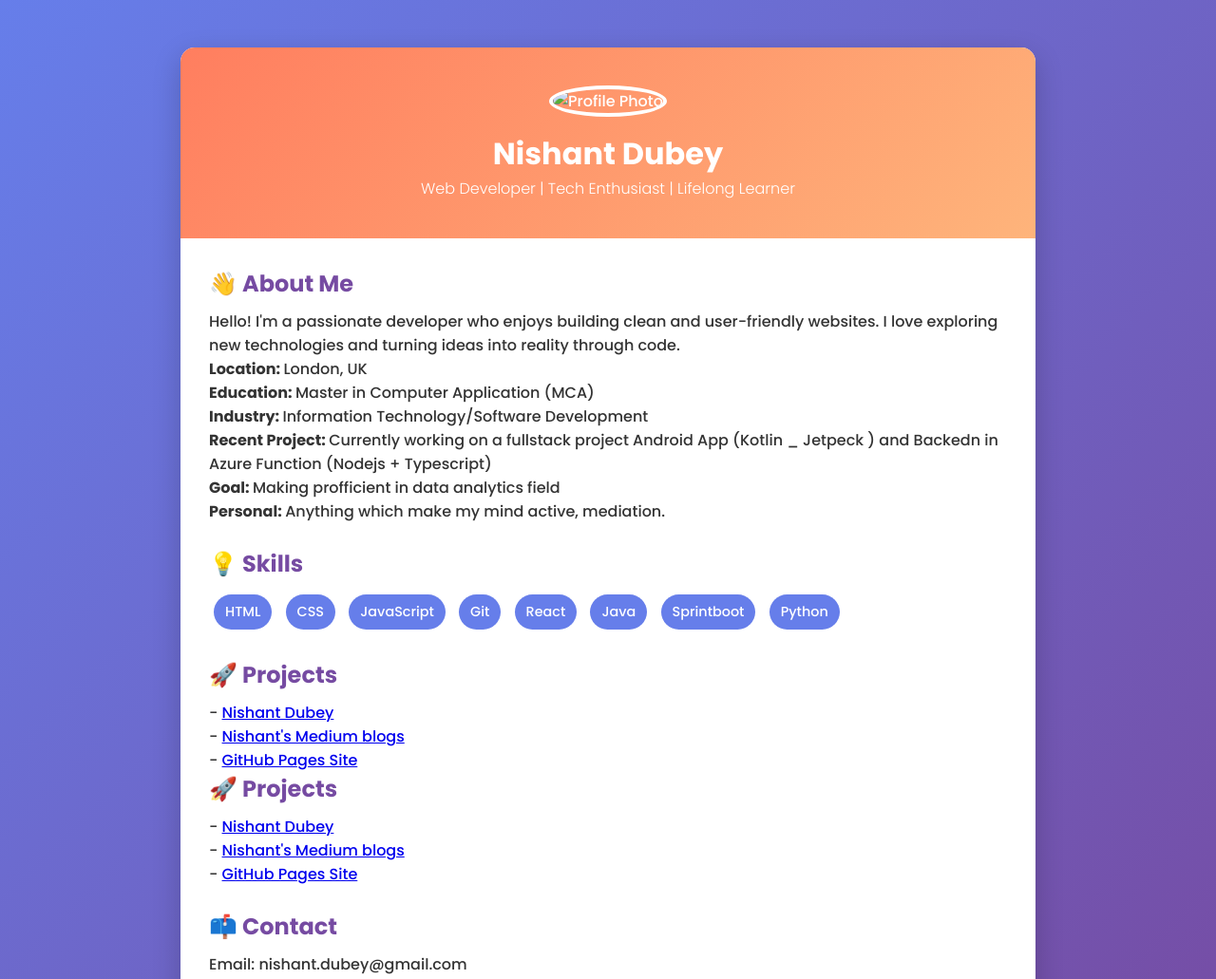
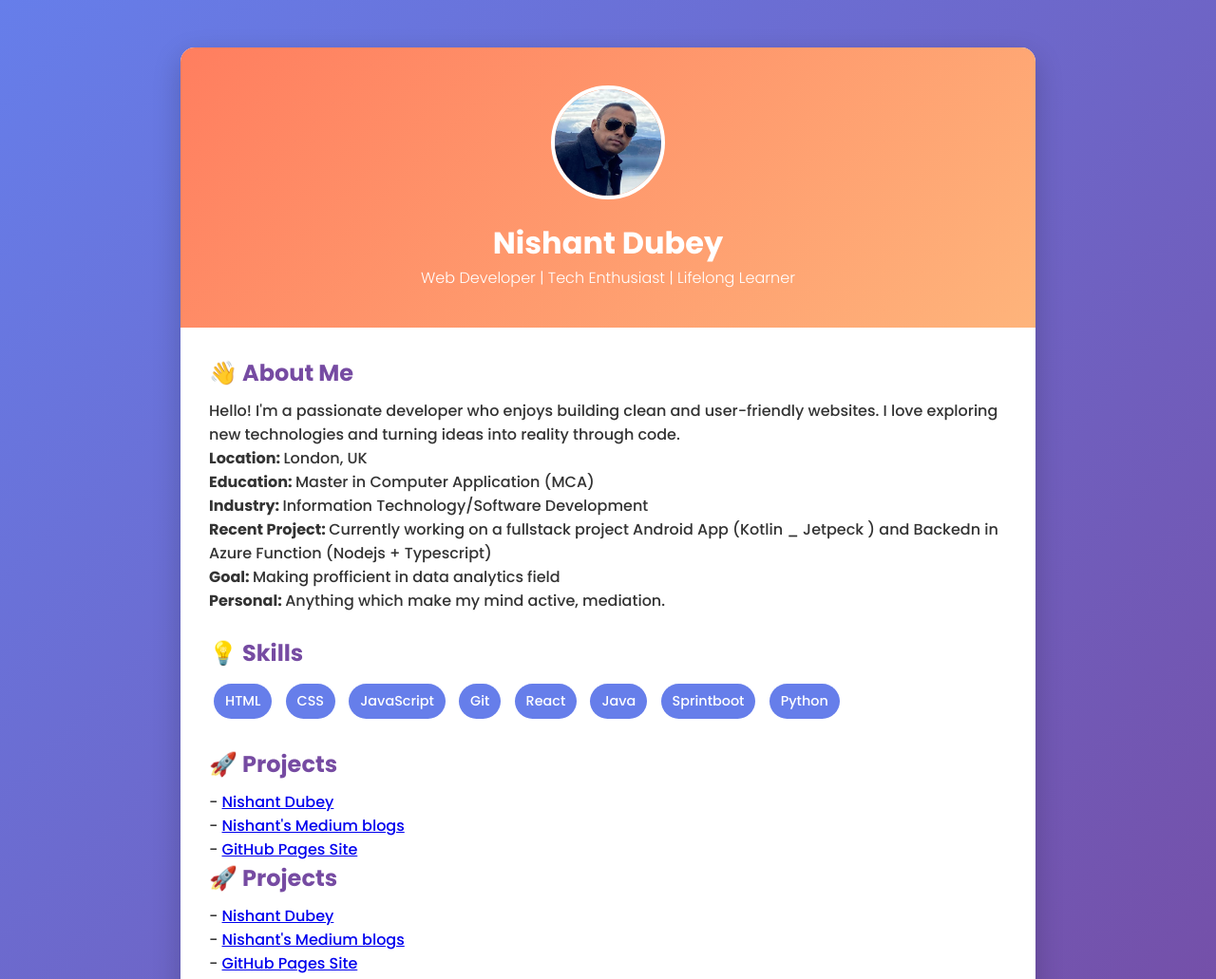
Before and after one commit to nishant1529/nishant_pcda_site, a plain HTML site: page index.html in a window 1280 px wide. Shown: the top 1031 px of the page at 95% size. Drawn offline with Linux system fonts and the light colour scheme.

Commit message:
Update index.html

```diff
--- a/index.html
+++ b/index.html
@@ -94,7 +94,7 @@
 
 <div class="container">
     <header>
-        <img src="/" alt="Profile Photo">
+        <img src="Nishant1.jpg" alt="Profile Photo">
         <h1>Nishant Dubey</h1>
         <p>Web Developer | Tech Enthusiast | Lifelong Learner</p>
     </header>
```
